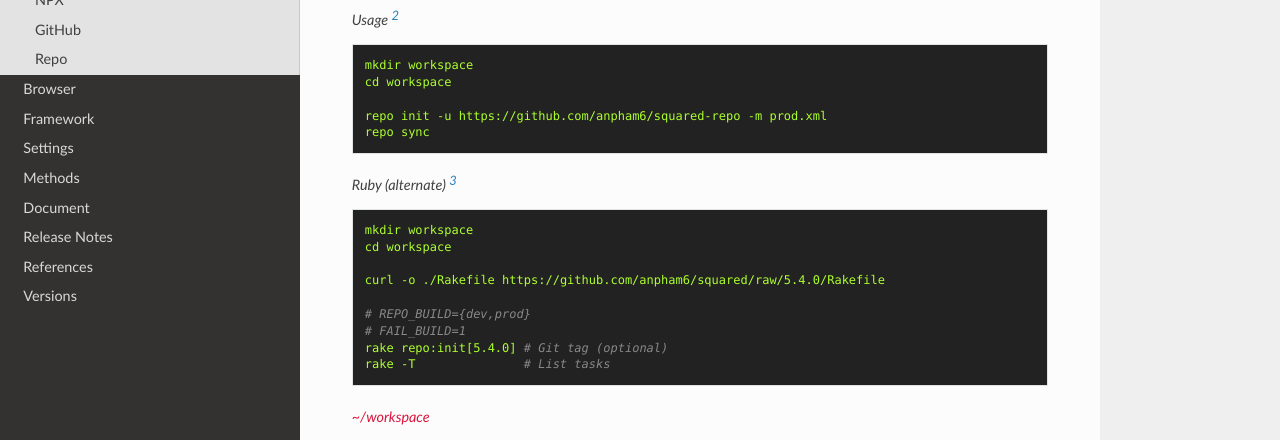
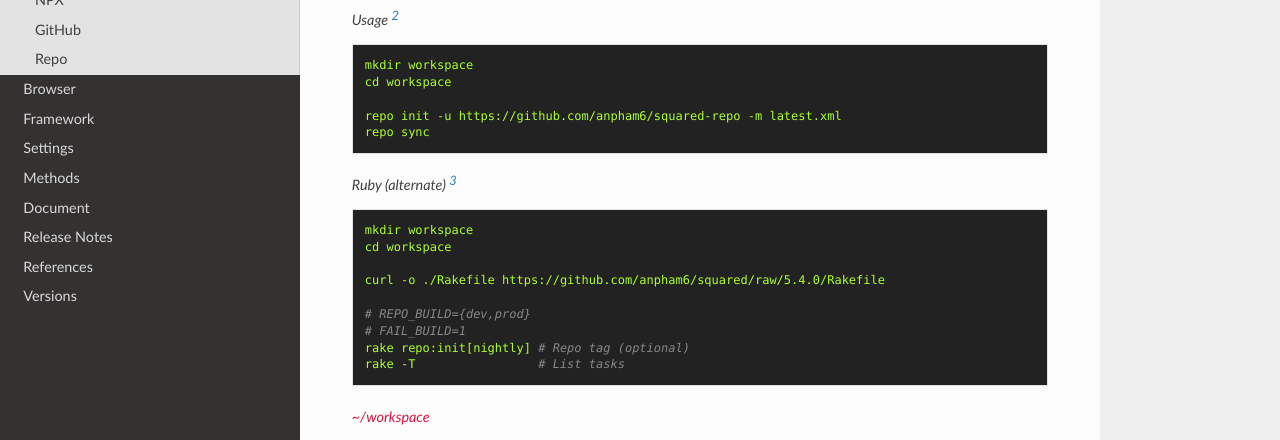
Before and after one commit to anpham6/android-docs, a Sphinx documentation site: the page built from source/installation.rst, in a window 1280 px wide and 900 px high, scrolled down 1821 px. Shown: the part 151-591 px from the top of the window. Built offline with Sphinx 7.4.7 and the Read the Docs theme 2.0.0, drawn with Linux system fonts in a browser that asks for light colours.

```diff
--- a/source/installation.rst
+++ b/source/installation.rst
@@ -110,7 +110,7 @@
   mkdir workspace
   cd workspace
 
-  repo init -u https://github.com/anpham6/squared-repo -m prod.xml
+  repo init -u https://github.com/anpham6/squared-repo -m latest.xml
   repo sync
 
 .. code-block::
@@ -123,8 +123,8 @@
 
   # REPO_BUILD={dev,prod}
   # FAIL_BUILD=1
-  rake repo:init[5.4.0] # Git tag (optional)
-  rake -T               # List tasks
+  rake repo:init[nightly] # Repo tag (optional)
+  rake -T                 # List tasks
 
 .. rst-class:: installation-workspace
 
```
